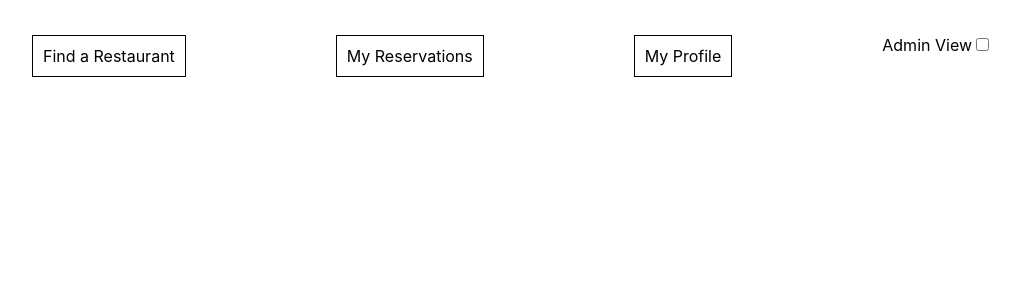
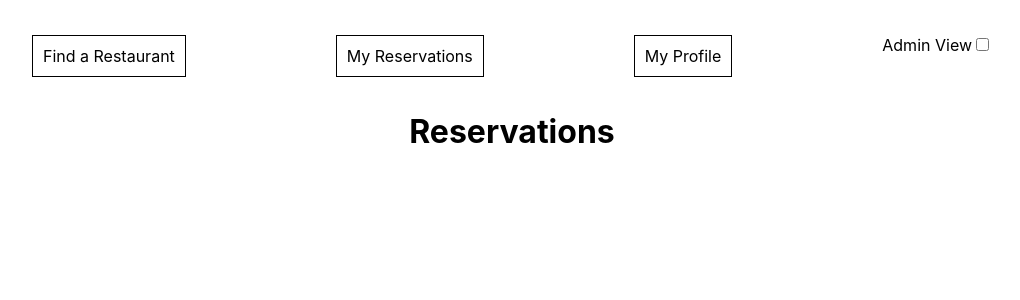
Before and after one commit to HostlessApp/Hostless-App, a React (Create React App) app in the folder hostless/: page /reservations in a window 1280 px wide. Shown: the top 300 px of the page, without its empty margins (128-1148 px from the left). Built offline with nearby package versions, Linux system fonts and the light colour scheme.

Commit message:
reservation confirmation page data, reservation list scaffolding, squashed some react warnings (removed unused dependancies and logs)

```diff
--- a/hostless/src/App.js
+++ b/hostless/src/App.js
@@ -5,14 +5,14 @@ import UpdateUser from "./components/User/UpdateUser";
 import RestaurantList from "./components/Restaurant/RestaurantList";
 import {Fragment, useState} from 'react'
 import axios from "axios";
-import {Route, Link, Redirect} from 'react-router-dom'
+import {Route, Redirect} from 'react-router-dom'
 import SearchParams from "./components/SearchParams";
 import RestaurantDetail from "./components/Restaurant/RestaurantDetail";
 import Nav from "./components/Nav";
 import Slots from "./components/Slots";
-import Reservation from "./components/Reservation";
+import Reservation from "./components/Reservation/Reservation";
 import EditRestaurant from "./components/Restaurant/EditRestaurant";
-import ReservationList from "./components/ReservationList";
+import ReservationList from "./components/Reservation/ReservationList";
 
 function App() {
 
@@ -47,6 +47,8 @@ const [reservationState, setReservationState] = useState({
   restaurant: '',
   time: ''
 })
+
+const [reservationList, setReservationList] = useState([])
 
   function createRestaurant(data) {
     const payload = data;
@@ -140,14 +142,14 @@ const [reservationState, setReservationState] = useState({
             render={routerProps => (<Slots match={routerProps.match} restaurantState={restaurantState} reservationState={reservationState} setReservationState={setReservationState} />)}
           />
 
-          {/* Routing for Restaurant Reservation List */}
-          <Route exact path='/reservations/admin/:id'
-            render={routerProps => (<ReservationList />)}
+          {/* Routing for Reservation List */}
+          <Route path='/reservations'
+            render={routerProps => (<ReservationList userState={userState} reservationState={reservationState} reservationList={reservationList} setReservationList={setReservationList} />)}
           />
 
           {/* Routing for reservation confirmation */}
           <Route exact path='/restaurants/:id/:dayId/:resId'
-            render={routerProps => (<Reservation match={routerProps.match} restaurantState={restaurantState} sendRes={sendRes}/>)}
+            render={routerProps => (<Reservation match={routerProps.match} restaurantState={restaurantState} reservationState={reservationState} sendRes={sendRes}/>)}
           />
 
           {/* Routing for restaurant edit */}
--- a/hostless/src/components/Days.js
+++ b/hostless/src/components/Days.js
@@ -1,16 +1,14 @@
 import React from 'react'
 import { Link } from 'react-router-dom'
-import Slots from './Slots'
 
 const Days = ({match, restaurantState, reservationState, setReservationState}) => {
     const days = restaurantState.daysOpen
-    console.log(days)
 
     const updateReservation =(data) => {
         setReservationState(reservationState => {
             return {...reservationState, date: data}
           })
-          console.log(reservationState)
+        //   console.log(reservationState)
       }
 
     return (
@@ -18,7 +16,7 @@ const Days = ({match, restaurantState, reservationState, setReservationState}) =
             {days ? (
             days.map(day => {
                 return(
-                    <Link to={`/restaurants/${match.params.id}/${day._id}`} onClick={() => updateReservation(day._id)} >{day.dayOfWeek}</Link>
+                    <Link to={`/restaurants/${match.params.id}/${day._id}`} onClick={() => updateReservation(day.dayOfWeek)} >{day.dayOfWeek}</Link>
                 )
             })) : null
             }
--- a/hostless/src/components/Nav.js
+++ b/hostless/src/components/Nav.js
@@ -1,6 +1,5 @@
 import React from 'react'
-import { Route, Link } from 'react-router-dom'
-import { useState,useEffect } from 'react'
+import { Link } from 'react-router-dom'
 
 const Nav = ({userState, handleAdmin, restaurantState}) => {
 
--- a/hostless/src/components/Reservation.js
+++ /dev/null
@@ -1,15 +0,0 @@
-import React from 'react'
-
-const Reservation = ({sendRes}) => {
-    return (
-        <div>
-            <h1>Confirmation</h1>
-            <form onSubmit={sendRes}>
-                <input type="submit" value="Confirm"/>
-                <input type="submit" value="Cancel" />
-            </form>
-        </div>
-    )
-}
-
-export default Reservation
--- /dev/null
+++ b/hostless/src/components/Reservation/Reservation.js
@@ -0,0 +1,26 @@
+import React from 'react'
+
+const Reservation = ({restaurantState, reservationState, sendRes}) => {
+    let hrs = reservationState.time
+    let ap = 'am'
+    if(hrs > 12){
+        ap = 'pm'
+        hrs = hrs - 12
+    }
+
+    return (
+        <div>
+            <h1>Reservation Confirmation</h1>
+            <p>Restaurant: {restaurantState.name}</p>
+            <p>Day: {reservationState.date}</p>
+            <p>Time: {hrs}:00{ap}</p>
+            <p>Party Name: {reservationState.user}</p>
+            <form onSubmit={sendRes}>
+                <input type="submit" value="Confirm"/>
+                <input type="submit" value="Cancel" />
+            </form>
+        </div>
+    )
+}
+
+export default Reservation
--- /dev/null
+++ b/hostless/src/components/Reservation/ReservationList.js
@@ -0,0 +1,46 @@
+import axios from 'axios'
+import React, { useEffect } from 'react'
+
+const ReservationList = ({
+    userState,
+    reservationState,
+    reservationList,
+    setReservationList
+}) => {
+
+    useEffect(() => {
+        if(userState.admin){
+            axios.get(`http://localhost:3000/reservations/admin/${userState.id}`)
+            .then(res => { setReservationList(res.data) })
+        } // eslint-disable-next-line react-hooks/exhaustive-deps
+    }, [])
+
+    return (
+        <div>
+            <h1>Reservations</h1>
+            {
+                reservationList.map( reservation => {
+                    let hrs = reservation.time
+                    let ap = 'am'
+                    if(hrs > 12){
+                        ap = 'pm'
+                        hrs = hrs - 12
+                    }
+
+                    console.log('reservation::',reservation)
+
+                    return(
+                        <div id='listedReservation'>
+                            <p>Restaurant: {reservation.name}</p>
+                            <p>Day: {reservation.date}</p>
+                            <p>Time: {hrs}:00{ap}</p>
+                            <p>Party Name: {reservation.user}</p>
+                        </div>
+                    )
+                })
+            }
+        </div>
+    )
+}
+
+export default ReservationList
--- a/hostless/src/components/ReservationList.js
+++ /dev/null
@@ -1,11 +0,0 @@
-import React from 'react'
-
-const ReservationList = () => {
-    return (
-        <div>
-            <h1>List of reservations</h1>
-        </div>
-    )
-}
-
-export default ReservationList
--- a/hostless/src/components/Restaurant/RestaurantDetail.js
+++ b/hostless/src/components/Restaurant/RestaurantDetail.js
@@ -1,11 +1,9 @@
 import React from 'react'
 import axios from 'axios'
 import Days from '../Days'
-import { useState, useEffect } from 'react'
+import { useEffect } from 'react'
 
 const RestaurantDetail = ({match, setRestaurant, restaurantState, reservationState, setReservationState}) => {
-
-
 
     function findRestaurant() {
         axios.get(`http://localhost:3000/restaurants/${match.params.id}`)
@@ -18,7 +16,6 @@ const RestaurantDetail = ({match, setRestaurant, restaurantState, reservationSta
         findRestaurant()
     }, [])
 
-    console.log(match.params.id)
     return (
         <div>
             <h1>{restaurantState.name}</h1>
--- a/hostless/src/components/Restaurant/RestaurantList.js
+++ b/hostless/src/components/Restaurant/RestaurantList.js
@@ -16,7 +16,6 @@ const RestaurantList = ({restaurantList, setRestaurantList, reservationState, se
         setReservationState(reservationState => {
             return {...reservationState, restaurant: data}
           })
-          console.log(reservationState)
       }
 
     return (
--- a/hostless/src/components/Restaurant/TableForm.js
+++ b/hostless/src/components/Restaurant/TableForm.js
@@ -15,8 +15,6 @@ const TableForm = ({table, removeTable, editTable, toggleTable}) => {
         }
     }
     function handleChange(event) {
-        let change = event.target.value
-
         setFormState({...formState, [event.target.id]: event.target.value})
     }
 
--- a/hostless/src/components/Restaurant/TableFormList.js
+++ b/hostless/src/components/Restaurant/TableFormList.js
@@ -1,4 +1,3 @@
-import axios from 'axios'
 import React from 'react'
 import { useState } from 'react'
 import TableForm from './TableForm'
--- a/hostless/src/components/Slots.js
+++ b/hostless/src/components/Slots.js
@@ -31,7 +31,7 @@ const Slots = ({restaurantState, match, reservationState, setReservationState})
             {timesState.map(time => {
                 return(
                     <div>
-                        {time.isReserved ? <p>{time.time.hour}:00</p> : <Link to={`/restaurants/${match.params.id}/${match.params.dayId}/${time._id}`} onClick={() => updateReservation(time._id)}>{time.time.hour}:00</Link>}
+                        {time.isReserved ? <p>{time.time.hour}:00</p> : <Link to={`/restaurants/${match.params.id}/${match.params.dayId}/${time._id}`} onClick={() => updateReservation(time.time.hour)}>{time.time.hour}:00</Link>}
                     </div>
                 )
             })}
```
